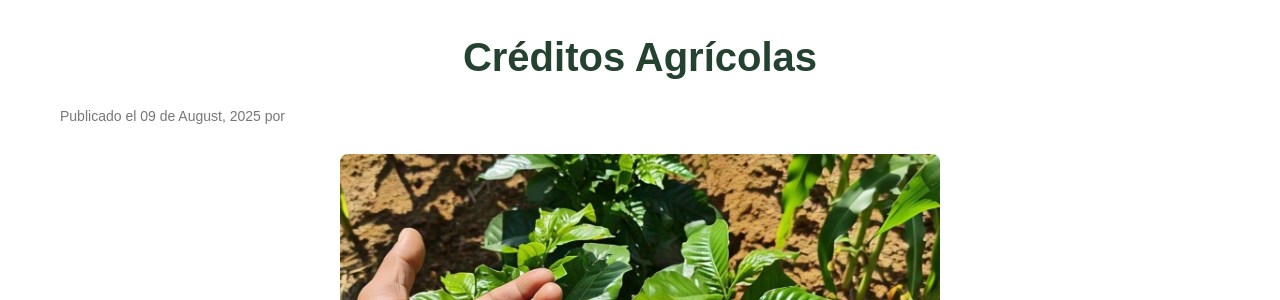
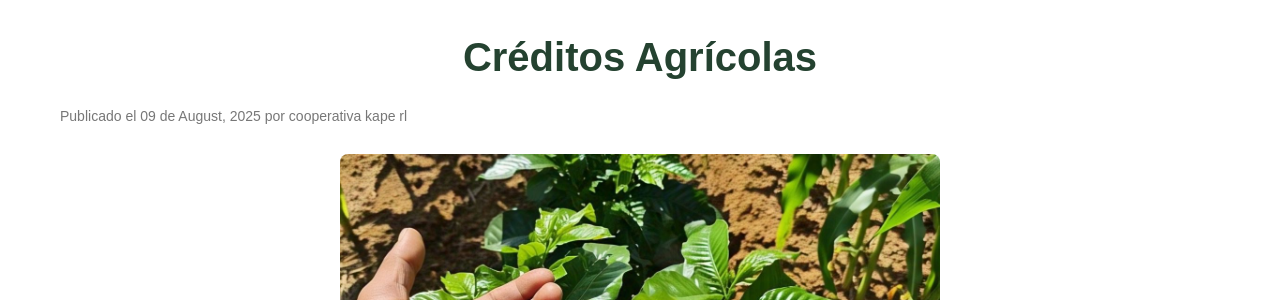
Before and after one commit to noeljc7/Kaperl.github.io, a Jekyll site: the page built from _servicios/fg.md, in a window 1280 px wide. Shown: the part 470-770 px from the top of the page. Built offline with Jekyll 4.4.1, drawn with Linux system fonts in a browser that asks for light colours.

Commit message:
Update Servicios “fg”

```diff
--- a/_servicios/fg.md
+++ b/_servicios/fg.md
@@ -1,10 +1,12 @@
 ---
 layout: single-post
 title: Créditos Agrícolas
-main_title: "Más que un préstamo, somos tu aliado estratégico."
+main_title: Más que un préstamo, somos tu aliado estratégico.
 permalink: /servicios/creditos-agricolas/
 image: /assets/images/s1.1.jpeg
-excerpt: "Un breve resumen del servicio que aparecerá en la página principal."
+excerpt: Un breve resumen del servicio que aparecerá en la página principal.
+author: cooperativa kape rl
+date: 2025-08-09T10:49:00.000-06:00
 ---
 
 <img src="{{ page.image | relative_url }}" alt="Imagen principal del servicio" class="post-main-image">
```
